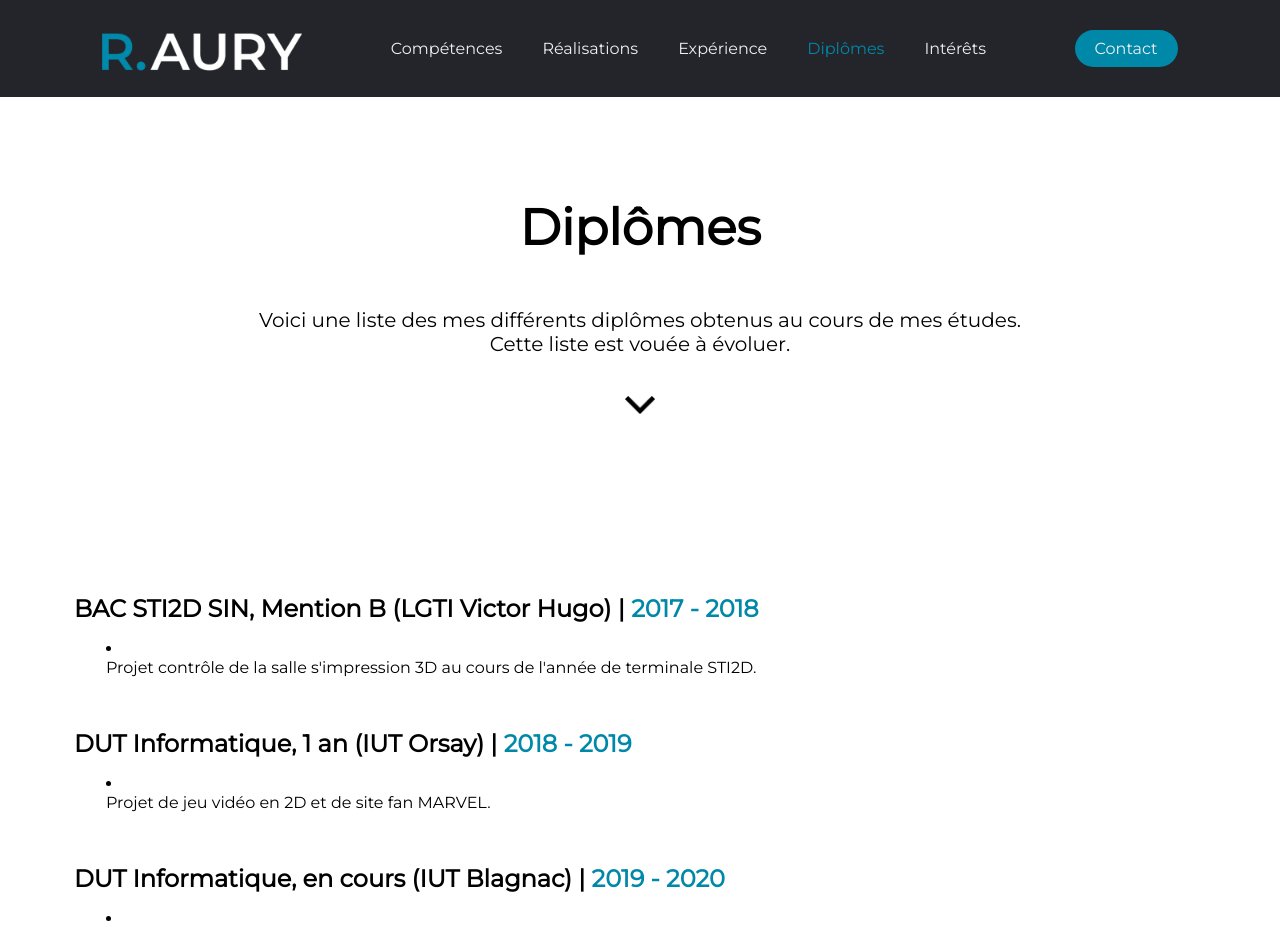
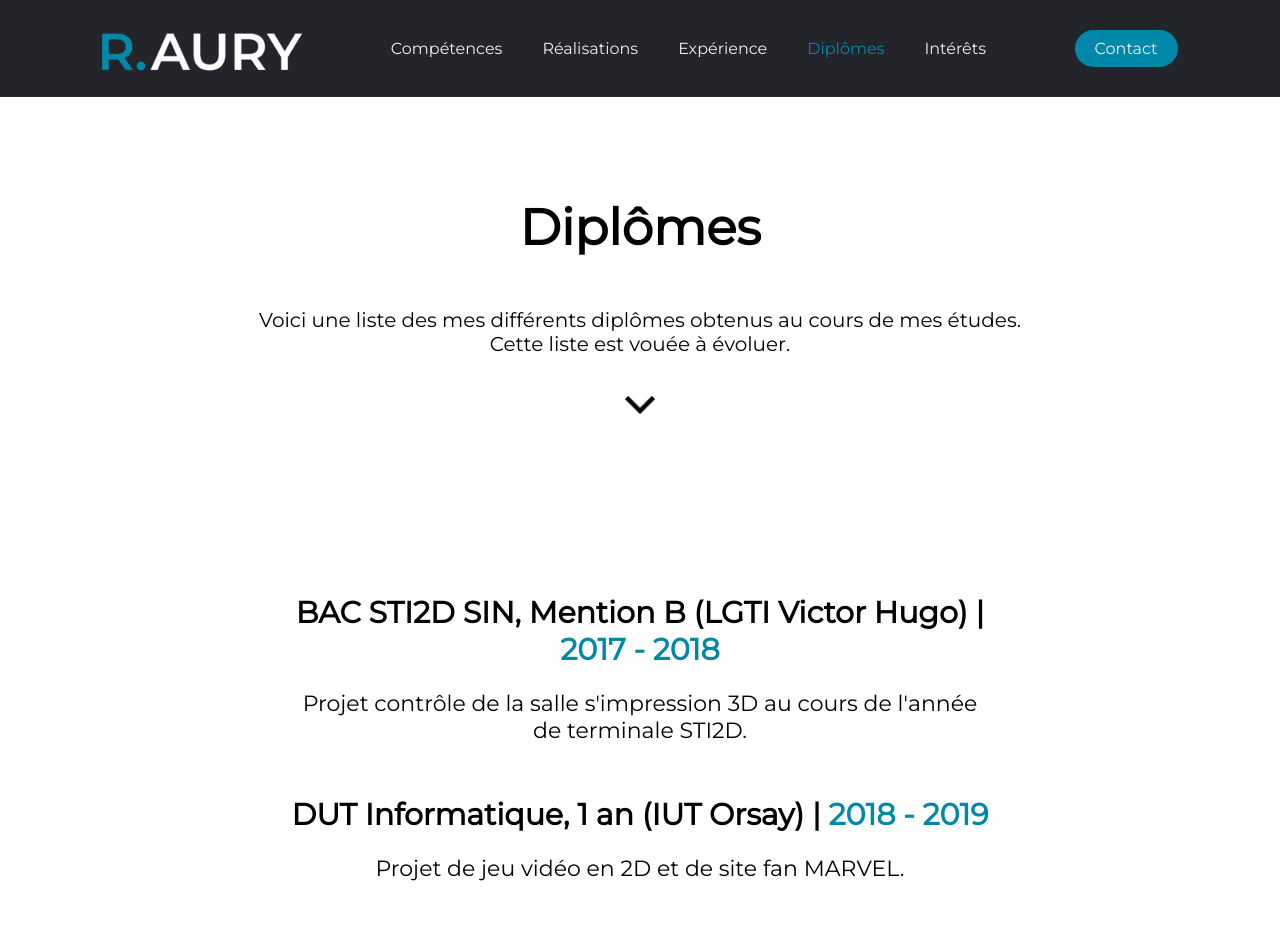
Before and after one commit to romainaury/site-cv, a Vue app: page /diplomes in a window 1280 px wide. Shown: the top 929 px of the page. Built offline with nearby package versions, Linux system fonts and the light colour scheme.

Commit message:
correction erreurs

```diff
--- a/src/views/Diplomes.vue
+++ b/src/views/Diplomes.vue
@@ -6,34 +6,29 @@
       <br />Cette liste est vouée à évoluer.
     </p>
     <fleche vref="Diplomes" />
+    <div class="container">
       <div class="diplomes" id="Diplomes">
         <h2>
           BAC STI2D SIN, Mention B (LGTI Victor Hugo) |
           <span>2017 - 2018</span>
         </h2>
-      <li>
-        <ul>Projet contrôle de la salle s'impression 3D au cours de l'année de terminale STI2D.</ul>
-      </li>
+        <p>Projet contrôle de la salle s'impression 3D au cours de l'année de terminale STI2D.</p>
       </div>
       <div class="diplomes">
         <h2>
           DUT Informatique, 1 an (IUT Orsay) |
           <span>2018 - 2019</span>
         </h2>
-      <li>
-        <ul>Projet de jeu vidéo en 2D et de site fan MARVEL.</ul>
-      </li>
+        <p>Projet de jeu vidéo en 2D et de site fan MARVEL.</p>
       </div>
       <div class="diplomes">
         <h2>
           DUT Informatique, en cours (IUT Blagnac) |
           <span>2019 - 2020</span>
         </h2>
-      <li>
-        <ul>Projet site CV en ligne.</ul>
-      </li>
+        <p>Projet site CV en ligne.</p>
       </div>
-
+    </div>
     <fleche-inverse />
   </div>
 </template>
@@ -58,29 +53,37 @@ h1 {
   margin-bottom: 1em;
   font-size: 50px;
 }
+h2 {
+  font-size: 30px;
+}
 .intro {
   font-size: 20px;
   max-width: 900px;
   margin: 2em auto;
 }
 .diplomes {
-  text-align: left;
   padding: 10px 5%;
-  margin: 10px;
   margin-bottom: 2em;
-  transition: .1s;
+  width: 65%;
+  transition: 0.1s;
 }
 .diplomes:hover {
-  background-color: #F0F0F0;
-  transition: ease .2s;
+  background-color: #f0f0f0;
+  transition: ease 0.2s;
 }
-.diplomes h2 {
-}
+
 h2 span {
   color: #0088a9;
 }
-.diplomes li {
+.diplomes p {
+  font-size: 22px;
   margin-top: 1em;
-  margin-left: 2em;
+}
+
+.container {
+  display: flex;
+  justify-content: center;
+  align-items: center;
+  flex-direction: column;
 }
 </style>
--- a/src/views/Experience.vue
+++ b/src/views/Experience.vue
@@ -7,8 +7,11 @@
     </p>
     <fleche vref="Experience" />
     <div class="container">
-      <h2>McDonald's</h2>
-      <p>À coté de mes études, je travaille actuellement dans au sein de l'enseigne McDonald's en temps qu'équipier polyvalent. Ce métier m'a permis de développer mes capacités de communication avec les clients, ainsi que mes compétences d'adaptation. J'ai aussi appris à travailler sous la pression, autant situationel que de la clientelle.</p>
+      <div>
+        <img height="100" src="../assets/entreprise/mcdonald.png" />
+        <h2>McDonald's</h2>
+      </div>
+      <p>À coté de mes études, je travaille actuellement dans au sein de l'enseigne McDonald's en temps qu'équipier polyvalent. Ce métier m'a permis de développer mes capacités de communication avec les clients, ainsi que mes compétences d'adaptation. J'ai aussi appris à travailler sous la pression.</p>
     </div>
     <fleche-inverse />
   </div>
@@ -45,8 +48,19 @@ h1 {
 /* Contenu */
 
 .container {
-  max-width: 80%;
+  max-width: 65%;
   margin: 2em auto;
+}
+.container div {
+  display: flex;
+  justify-content: center;
+  align-items: baseline;
+}
+.container div img {
+  float: left;
+}
+.container div p {
+  text-align: center;
 }
 .container h2 {
   margin: 1em;
--- a/src/views/Home.vue
+++ b/src/views/Home.vue
@@ -27,7 +27,7 @@
           <tr>07 62 16 25 32</tr>
           <tr>romain.aury@hotmail.com</tr>
           <tr>Français</tr>
-          <tr>22/02/2000 MASSY (92)</tr>
+          <tr>22/02/2000 MASSY (91)</tr>
         </th>
       </table>
     </div>
--- a/src/views/Interets.vue
+++ b/src/views/Interets.vue
@@ -7,7 +7,7 @@
       <h2>Informatique</h2>
       <p>
         Je suis passionné de l'informatique depuis tout petit. En effet, mon père travaillant dans l'informatique, je me suis vite découvert un intérêt pour
-        l'informatique et les nouvelles technologies en général. Voici une liste non-exhaustive des sites que je consulte régulièrement afin de m'informer sur les nouvelles sorties et différentes actualités :
+        l'informatique et les nouvelles technologies en général. Voici une liste exhaustive des sites que je consulte régulièrement afin de m'informer sur les nouvelles sorties et différentes actualités :
       </p>
       <ul>
         <li>
@@ -49,8 +49,8 @@
         <a href="https://archlinux.fr/" target="_blank">Archlinux</a>,
         <a href="https://neon.kde.org/" target="_blank">KDE Neon</a> ainsi que
         <a href="https://manjaro.org/" target="_blank">Manjaro</a>. Je suis actuellement muni de Manjaro i3. Ce que j'apprécie chez cet OS est sa
-        légerté, le fait qu'il soit personnalisable, et sa maniabilité mais aussi ce que peu de gens ne savent, à part leurs utilisateurs, sa facilité d'utilisation.
-        <br />Je suis régulièrement des threads sur le réseau social Reddit, où les utilisateurs postent des images de leurs configurations, et y partagent leurs configurations :
+        légerté, le fait qu'il soit personnalisable, sa maniabilité mais aussi sa facilité d'utilisation.
+        <br />Je suis régulièrement des threads sur le réseau social Reddit, où les utilisateurs postent et partagent des images de leurs configurations :
         <ul>
           <li><a href="https://www.reddit.com/r/unixporn/" target="_blank">r/UnixPorn</a></li>
           <li><a href="https://www.reddit.com/r/linux/" target="_blank">r/Linux</a></li>
```
Also changed, not shown: src/assets/entreprise/mcdonald.png (added). Lines whose indentation alone changed are shown as unchanged.
